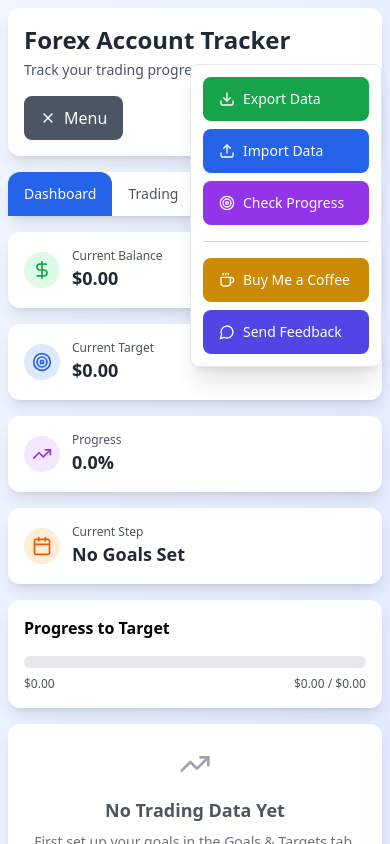
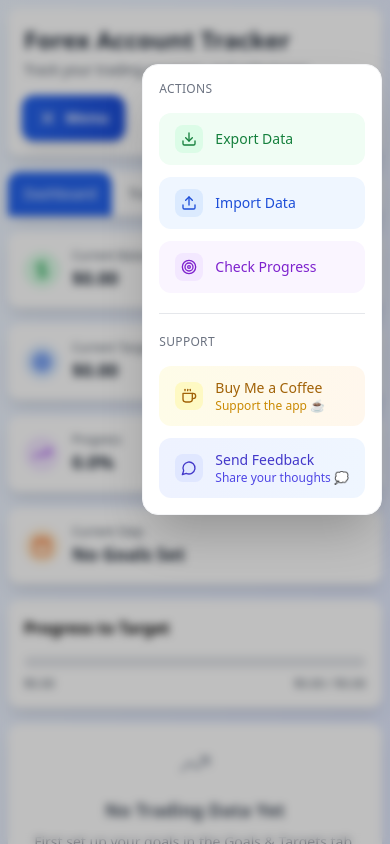
Before and after one commit to shahinabdi/forex-account-tracker, a React (Vite) app: page / in a window 390 px wide. Both pictures are taken after a click on the button "Menu". Shown: the top 844 px of the page. Built offline with nearby package versions, Linux system fonts and the light colour scheme.

Commit message:
Enhance mobile menu animations and button styles; improve hover effects and press feedback for better user experience

```diff
--- a/src/App.tsx
+++ b/src/App.tsx
@@ -1040,10 +1040,21 @@ export default function ForexTracker() {
             <div className="sm:hidden">
               <button
                 onClick={() => setIsMobileMenuOpen(!isMobileMenuOpen)}
-                className="flex items-center gap-2 bg-gray-600 text-white px-4 py-2 rounded-lg hover:bg-gray-700 transition-colors mobile-touch-target"
+                className={`relative flex items-center justify-center gap-2 px-4 py-2.5 rounded-xl transition-all duration-300 mobile-touch-target press-feedback ${
+                  isMobileMenuOpen
+                    ? 'bg-gradient-to-r from-blue-600 to-blue-700 text-white shadow-lg transform scale-105'
+                    : 'bg-gradient-to-r from-white to-gray-50 text-gray-700 border border-gray-200 shadow-sm hover:shadow-md hover:border-gray-300 hover:from-gray-50 hover:to-white'
+                }`}
               >
-                {isMobileMenuOpen ? <X size={16} /> : <Menu size={16} />}
-                Menu
+                <div className="flex items-center gap-2">
+                  <div className={`transition-all duration-300 ${isMobileMenuOpen ? 'rotate-180 scale-110' : 'hover:scale-110'}`}>
+                    {isMobileMenuOpen ? <X size={18} className="drop-shadow-sm" /> : <Menu size={18} />}
+                  </div>
+                  <span className="text-sm font-semibold tracking-wide">Menu</span>
+                </div>
+                {!isMobileMenuOpen && (
+                  <div className="absolute -top-0.5 -right-0.5 w-2.5 h-2.5 bg-gradient-to-r from-blue-400 to-blue-600 rounded-full animate-pulse shadow-sm"></div>
+                )}
               </button>
             </div>
 
@@ -1052,25 +1063,30 @@ export default function ForexTracker() {
               <>
                 {/* Overlay */}
                 <div
-                  className="fixed inset-0 z-40 sm:hidden"
+                  className="fixed inset-0 bg-black bg-opacity-25 z-40 sm:hidden backdrop-blur-sm"
                   onClick={() => setIsMobileMenuOpen(false)}
                 />
                 {/* Menu */}
-                <div className="sm:hidden bg-white border border-gray-200 rounded-lg p-3 absolute top-16 right-2 z-50 shadow-xl min-w-48 animate-slide-down">
-                  <div className="flex flex-col gap-2">
+                <div className="sm:hidden bg-white border border-gray-100 rounded-2xl p-4 absolute top-16 right-2 z-50 shadow-2xl min-w-52 animate-slide-down">
+                  <div className="flex flex-col gap-3">
+                    <div className="text-xs text-gray-500 font-medium uppercase tracking-wide mb-1">Actions</div>
                     <button
                       onClick={() => {
                         exportData();
                         setIsMobileMenuOpen(false);
                       }}
-                      className="flex items-center gap-2 bg-green-600 text-white px-4 py-2 rounded-lg hover:bg-green-700 transition-colors text-sm mobile-touch-target"
+                      className="flex items-center gap-3 bg-green-50 text-green-700 px-4 py-3 rounded-xl hover:bg-green-100 transition-all duration-200 text-sm mobile-touch-target group"
                     >
-                      <Download size={16} />
-                      Export Data
+                      <div className="p-1.5 bg-green-100 rounded-lg group-hover:bg-green-200 transition-colors">
+                        <Download size={16} />
+                      </div>
+                      <span className="font-medium">Export Data</span>
                     </button>
-                    <label className="flex items-center gap-2 bg-blue-600 text-white px-4 py-2 rounded-lg hover:bg-blue-700 transition-colors cursor-pointer text-sm mobile-touch-target">
-                      <Upload size={16} />
-                      Import Data
+                    <label className="flex items-center gap-3 bg-blue-50 text-blue-700 px-4 py-3 rounded-xl hover:bg-blue-100 transition-all duration-200 cursor-pointer text-sm mobile-touch-target group">
+                      <div className="p-1.5 bg-blue-100 rounded-lg group-hover:bg-blue-200 transition-colors">
+                        <Upload size={16} />
+                      </div>
+                      <span className="font-medium">Import Data</span>
                       <input
                         type="file"
                         accept=".xlsx,.xls"
@@ -1086,31 +1102,46 @@ export default function ForexTracker() {
                         checkAndAdvanceSteps();
                         setIsMobileMenuOpen(false);
                       }}
-                      className="flex items-center gap-2 bg-purple-600 text-white px-4 py-2 rounded-lg hover:bg-purple-700 transition-colors text-sm mobile-touch-target"
+                      className="flex items-center gap-3 bg-purple-50 text-purple-700 px-4 py-3 rounded-xl hover:bg-purple-100 transition-all duration-200 text-sm mobile-touch-target group"
                     >
-                      <Target size={16} />
-                      Check Progress
+                      <div className="p-1.5 bg-purple-100 rounded-lg group-hover:bg-purple-200 transition-colors">
+                        <Target size={16} />
+                      </div>
+                      <span className="font-medium">Check Progress</span>
                     </button>
-                    <hr className="my-2 border-gray-300" />
+
+                    <hr className="my-2 border-gray-200" />
+                    <div className="text-xs text-gray-500 font-medium uppercase tracking-wide mb-1">Support</div>
+
                     <button
                       onClick={() => {
                         window.open('https://buymeacoffee.com/shahinabdi', '_blank');
                         setIsMobileMenuOpen(false);
                       }}
-                      className="flex items-center gap-2 bg-yellow-600 text-white px-4 py-2 rounded-lg hover:bg-yellow-700 transition-colors text-sm coffee-button mobile-touch-target"
+                      className="flex items-center gap-3 bg-gradient-to-r from-yellow-50 to-orange-50 text-yellow-700 px-4 py-3 rounded-xl hover:from-yellow-100 hover:to-orange-100 transition-all duration-200 text-sm mobile-touch-target group"
                     >
-                      <Coffee size={16} />
-                      Buy Me a Coffee
+                      <div className="p-1.5 bg-yellow-100 rounded-lg group-hover:bg-yellow-200 transition-colors">
+                        <Coffee size={16} />
+                      </div>
+                      <div className="flex flex-col items-start">
+                        <span className="font-medium">Buy Me a Coffee</span>
+                        <span className="text-xs text-yellow-600">Support the app ☕</span>
+                      </div>
                     </button>
                     <button
                       onClick={() => {
                         window.open('mailto:fxappfeedback@proton.me?subject=Forex Tracker Feedback', '_blank');
                         setIsMobileMenuOpen(false);
                       }}
-                      className="flex items-center gap-2 bg-indigo-600 text-white px-4 py-2 rounded-lg hover:bg-indigo-700 transition-colors text-sm feedback-button mobile-touch-target"
+                      className="flex items-center gap-3 bg-gradient-to-r from-indigo-50 to-blue-50 text-indigo-700 px-4 py-3 rounded-xl hover:from-indigo-100 hover:to-blue-100 transition-all duration-200 text-sm mobile-touch-target group"
                     >
-                      <MessageCircle size={16} />
-                      Send Feedback
+                      <div className="p-1.5 bg-indigo-100 rounded-lg group-hover:bg-indigo-200 transition-colors">
+                        <MessageCircle size={16} />
+                      </div>
+                      <div className="flex flex-col items-start">
+                        <span className="font-medium">Send Feedback</span>
+                        <span className="text-xs text-indigo-600">Share your thoughts 💭</span>
+                      </div>
                     </button>
                   </div>
                 </div>
--- a/src/index.css
+++ b/src/index.css
@@ -94,16 +94,72 @@
 @keyframes slideDown {
   from {
     opacity: 0;
-    transform: translateY(-10px);
+    transform: translateY(-10px) scale(0.95);
   }
   to {
     opacity: 1;
-    transform: translateY(0);
+    transform: translateY(0) scale(1);
+  }
+}
+
+@keyframes fadeIn {
+  from {
+    opacity: 0;
+  }
+  to {
+    opacity: 1;
   }
 }
 
 .animate-slide-down {
-  animation: slideDown 0.2s ease-out;
+  animation: slideDown 0.3s ease-out;
+}
+
+.animate-fade-in {
+  animation: fadeIn 0.2s ease-out;
+}
+
+/* Enhanced mobile menu button animations */
+@keyframes pulse-ring {
+  0% {
+    transform: scale(1);
+    opacity: 1;
+  }
+  100% {
+    transform: scale(1.5);
+    opacity: 0;
+  }
+}
+
+.pulse-ring {
+  animation: pulse-ring 2s infinite;
+}
+
+/* Menu item hover effects */
+.menu-item-hover {
+  position: relative;
+  overflow: hidden;
+}
+
+.menu-item-hover::before {
+  content: '';
+  position: absolute;
+  top: 0;
+  left: -100%;
+  width: 100%;
+  height: 100%;
+  background: linear-gradient(90deg, transparent, rgba(255, 255, 255, 0.4), transparent);
+  transition: left 0.5s ease;
+}
+
+.menu-item-hover:hover::before {
+  left: 100%;
+}
+
+/* Improved button press feedback */
+.press-feedback:active {
+  transform: scale(0.98);
+  transition: transform 0.1s ease;
 }
 
 /* Improved button styles for mobile */
```
